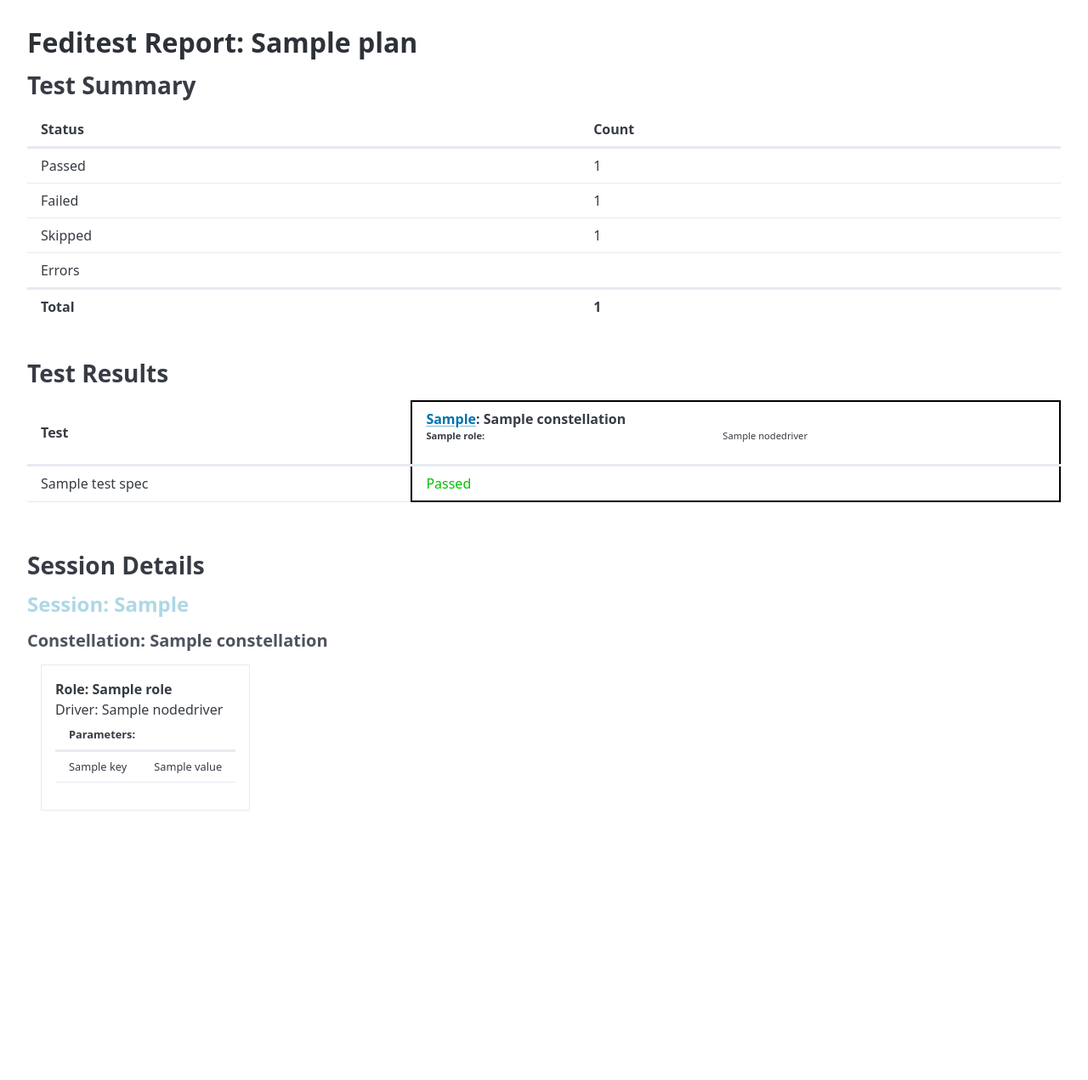
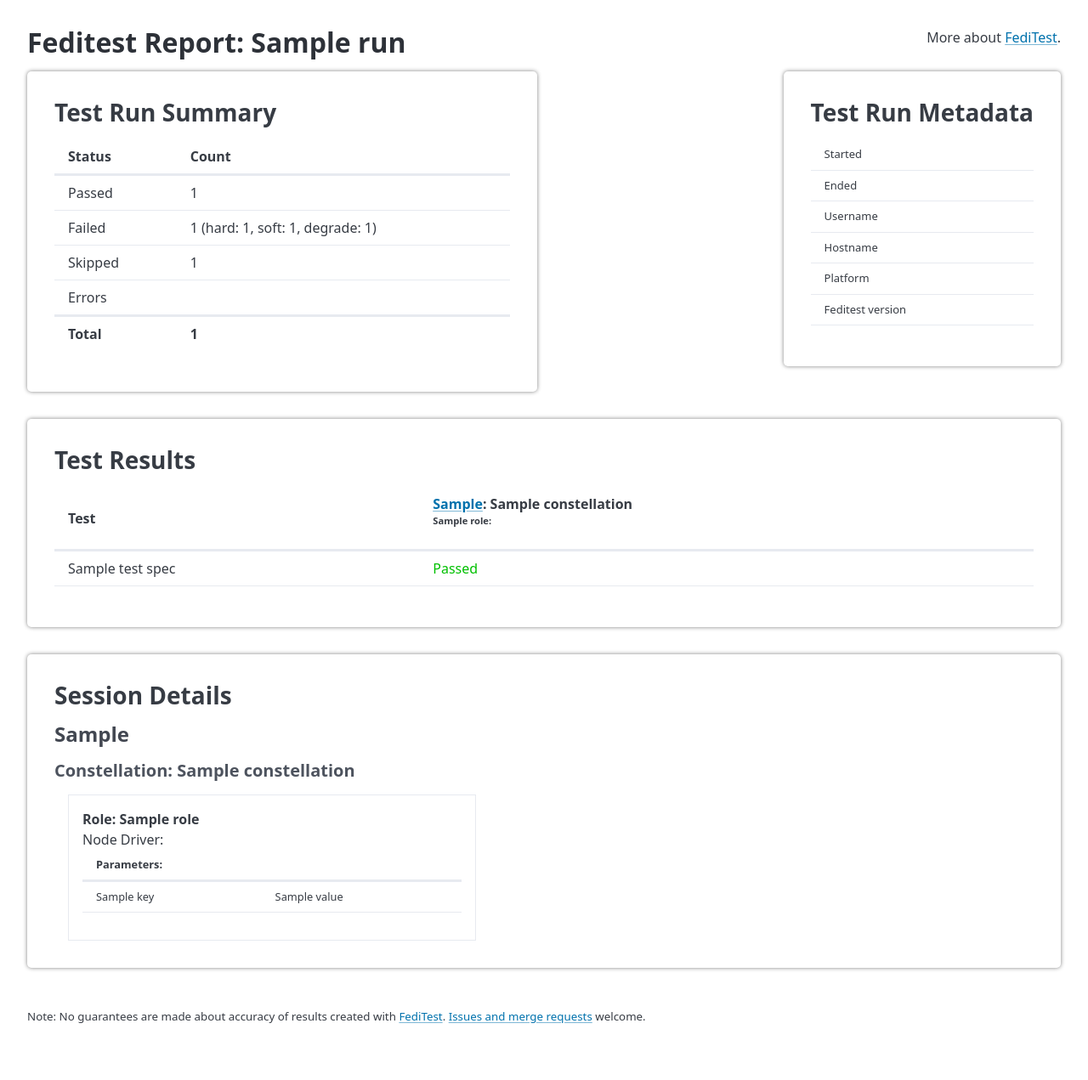
Before and after one commit to fediverse-devnet/feditest, a Python web app: template src/feditest/templates/report-standalone.jinja2 in a window 1280 px wide. Shown: the whole page at 85% size. Before the commit the page ends 954 px from the top, so only its background shows below. Run offline with Jinja, Linux system fonts and the light colour scheme; the template is opened without the code that fills it: most values are stand-ins (such as "Sample title", 1, 10 or a date in 2020); lists and menus that the app fills with data are empty; some libraries are stand-ins or nearby versions.

Commit message:
Minor linting improvements Improve HTML output per #90, #91 Add failure categories in HTML test output Bit of CSS layout messing Better labels in HTML Add links to feditest.org and add disclaimer to generated HTML

```diff
--- /dev/null
+++ b/src/feditest/templates/footer.jinja2
@@ -0,0 +1,4 @@
+    <footer>
+        <p>Note: No guarantees are made about accuracy of results created with <a href="https://feditest.org/">FediTest</a>.
+           <a href="https://github.com/fediverse-devnet/feditest/">Issues and merge requests</a> welcome.</p>
+    </footer>
--- a/src/feditest/templates/metadata.jinja2
+++ b/src/feditest/templates/metadata.jinja2
@@ -1,18 +1,16 @@
-<div class="metadata">
+<div class="feditest metadata">
     <table>
-        {# <thead>
+        <tbody>
+            {% for key in ['started', 'ended', 'username', 'hostname', 'platform'] -%}
             <tr>
-                <th>Name</th>
-                <th>Value</th>
-            </tr>
-        </thead> #}
-        <tbody>
-            {% for key, value in metadata.items() -%}
-            <tr>
-                <td>{{ key }}</td>
-                <td>{{ value }}</td>
+                <th>{{ key.capitalize() }}</th>
+                <td>{{ getattr(run, key) }}</td>
             </tr>
             {%- endfor %}
+            <tr>
+                <th>Feditest&nbsp;version</th>
+                <td>{{ getattr(run, 'feditest_version') }}</td>
+            </tr>
         </tbody>
     </table>
 </div>
--- a/src/feditest/templates/report-standalone.jinja2
+++ b/src/feditest/templates/report-standalone.jinja2
@@ -11,142 +11,182 @@
     <style>
         :root {
             --pico-font-size: 100%;
+            --feditest-color-passed: #00c000;
+            --feditest-color-failed: #c00000;
         }
 
         body {
             padding: 2rem;
         }
 
-        div.session {
+        footer {
+            font-size: smaller;
+        }
+
+        div.feditest.module {
+            border-radius: 5px;
+            box-shadow: 0px 0px 5px #808080;
+            margin: 0 0 2rem 0;
+            padding: 2rem;
+        }
+
+        div.feditest.module.summary {
+            max-width: 600px;
+        }
+
+        div.feditest.about {
+            float: right;
+        }
+
+        div.feditest.module.metadata {
+            float: right;
+            max-width: 450px;
+            font-size: small;
+        }
+
+        div.feditest.module.metadata td {
+                color: var(--pico-muted-color);
+        }
+
+        div.feditest.session {
             margin-bottom: 2rem;
         }
 
-        div.session > h3 {
+        div.feditest.session > h3 {
             font-weight: bold;
             color: lightblue;
         }
 
-        div.session > h3::before {
+        div.feditest.session > h3::before {
             content: "Session: ";
         }
 
-        div.constellation > h4::before {
+        .feditest div.constellation > h4::before {
             content: "Constellation: ";
         }
 
-        div.roles {
+        .feditest div.roles {
             display: flex;
             gap: 1rem;
             margin-left: 1rem;
         }
 
-        div.role {
+        .feditest div.role {
+            width: 30rem;
             border: 1px solid;
             padding: 1rem;
             border-color: var(--pico-table-border-color);
         }
 
-        div.role > div.name {
+        .feditest div.role > div.name {
             font-weight: bold;
 
         }
 
-        div.role > div.name::before {
+        .feditest div.role > div.name::before {
             content: "Role: ";
         }
 
-        div.role > div.driver::before {
-            content: "Driver: ";
+        .feditest div.role > div.driver::before {
+            content: "Node Driver: ";
         }
 
-        div.tests {
+        div.tests.feditest {
             overflow: auto;
             position: relative;
         }
-        div.tests div.roles dd {
+        div.tests.feditest div.roles dd {
             font-weight: normal;
         }
 
-        .role > table.parameters {
+        .feditest .role > table.parameters {
             font-size: 0.8rem;
         }
 
-        dl.roles {
+        .feditest dl.roles {
             display: grid;
             grid-template-columns: auto auto;
             font-size: 70%;
         }
 
-        dl.roles dt::after {
+        .feditest dl.roles dt::after {
             content: ": ";
         }
 
-        dl.roles dd {
+        .feditest dl.roles dd {
             margin-left: 0;
             font-weight: normal;
         }
 
-        table.tests {
+        .feditest table.tests {
             overflow: scroll;
             border-collapse: collapse;
         }
 
-        table.tests td:first-child,
-        table.tests th:first-child {
-                position: sticky;
+        .feditest table.tests td:first-child,
+        .feditest table.tests th:first-child {
+            position: sticky;
             left: 0;
         }
 
-        table.tests col.session {
-            border: 2px solid black;
+        .feditest table.tests col.session {
+            border: 2px solid var(--pico-contast);
         }
 
-        td.status input {
+        .feditest td.status input {
             display: none;
         }
 
-        pre.details {
+        .feditest pre.details {
             display: none;
             padding: 0.2rem;
         }
 
-        input:checked + pre.details {
+        .feditest input:checked + pre.details {
             display: block;
         }
 
-        td.status.passed {
-            color: #00c000;
+        .feditest td.status.passed {
+            color: var(--feditest-color-passed);
         }
 
-        td.status.failed {
-            color: #c00000;
+        .feditest td.status.failed {
+            color: var(--feditest-color-failed);
         }
 
-        td.status label {
+        .feditest td.status label {
             color: inherit;
         }
 
-        td.status label::after {
+        .feditest td.status label::after {
             content: " ▼";
-            color: #000;
+            color: inherit;
         }
-
-        td.status label::after {
-            content: " ▼";
-            color: #000;
-        }
-
     </style>
 </head>
 <body>
-    <h1>Feditest Report: {{ run.plan }}</h1>
-    <h2>Test Summary</h2>
+    <div class="feditest about">
+        <p>More about <a href="https://feditest.org/">FediTest</a>.</p>
+    </div>
+    <h1>Feditest Report: {{ run }}</h1>
+    <div class="feditest module metadata">
+        <h2>Test Run Metadata</h2>
+{%  include "metadata.jinja2" %}
+    </div>
+    <div class="feditest module summary">
+        <h2>Test Run Summary</h2>
 {%  include "test_summary.jinja2" %}
+    </div>
+    <div class="feditest module results">
 {%  with session_links=true %}
-    <h2>Test Results</h2>
+        <h2>Test Results</h2>
 {%      include "test_matrix.jinja2" %}
 {%   endwith %}
-    <h2>Session Details</h2>
+    </div>
+    <div class="feditest module session-details">
+        <h2>Session Details</h2>
 {%   include "session_details.jinja2" %}
+    </div>
+{%   include "footer.jinja2" %}
 </body>
 </html>
--- a/src/feditest/templates/session_details.jinja2
+++ b/src/feditest/templates/session_details.jinja2
@@ -1,5 +1,5 @@
 
-    <div class="sessions">
+    <div class="feditest sessions">
 {%- for run_session in run.sessions %}
         <div class="session" id="{{ remove_white(run_session) }}">
             <h3 class="session">{{ run_session }}</h3>
@@ -13,7 +13,7 @@
 {%-     for role in constellation.roles %}
                     <div class="role">
                         <div class="name">{{ role.name }}</div>
-                        <div class="driver">{{ role.nodedriver }}</div>
+                        <div class="driver">{{ local_name_with_tooltip(role.nodedriver) }}</div>
 {%-         if role.parameters %}
                         <table class="parameters">
                             <thead>
--- a/src/feditest/templates/test_matrix.jinja2
+++ b/src/feditest/templates/test_matrix.jinja2
@@ -1,5 +1,5 @@
 
-    <div class="tests">
+    <div class="feditest tests">
         <table class="tests">
             <colgroup>
                 <col>
@@ -27,7 +27,7 @@
                         <dl class="roles">
 {%-     for role in constellation.roles %}
                             <dt>{{ role.name }}</dt>
-                            <dd>{{ role.nodedriver }}</dd>
+                            <dd>{{ local_name_with_tooltip(role.nodedriver) }}</dd>
 {%-     endfor %}
                         </dl>
                     </th>
--- a/src/feditest/templates/test_summary.jinja2
+++ b/src/feditest/templates/test_summary.jinja2
@@ -1,4 +1,4 @@
-    <table class="summary">
+    <table class="feditest summary">
        <thead>
             <tr>
                 <th>Status</th>
@@ -7,25 +7,25 @@
         </thead>
         <tbody>
             <tr>
-                <td>Passed</td>
+                <th>Passed</th>
                 <td>{{ summary.n_passed }}</td>
             </tr>
             <tr>
-                <td>Failed</td>
-                <td>{{ summary.n_failed }}</td>
+                <th>Failed</th>
+                <td>{{ summary.n_failed }} (hard: {{ summary.n_hard_failed }}, soft: {{ summary.n_soft_failed }}, degrade: {{ summary.n_degrade_failed }})</td>
             </tr>
             <tr>
-                <td>Skipped</td>
+                <th>Skipped</th>
                 <td>{{ summary.n_skipped }}</td>
             </tr>
             <tr>
-                <td>Errors</td>
+                <th>Errors</th>
                 <td>{{ summary.n_errored }}</td>
             </tr>
         </tbody>
         <tfoot>
             <tr>
-                <td>Total</td>
+                <th>Total</th>
                 <td>{{ summary.n_total }}</td>
             </tr>
         </tfoot>
--- a/src/feditest/testruncontroller.py
+++ b/src/feditest/testruncontroller.py
@@ -100,7 +100,7 @@ class InteractiveTestRunController(TestRunController):
                 parsed = int(answer)
                 if parsed >= 0:
                     return parsed
-            except ValueError as e:
+            except ValueError:
                 pass
             print('Command not recognized, try again.')
 
@@ -128,7 +128,7 @@ class InteractiveTestRunController(TestRunController):
                 parsed = int(answer)
                 if parsed >= 0:
                     return parsed
-            except ValueError as e:
+            except ValueError:
                 pass
             print('Command not recognized, try again.')
 
@@ -158,7 +158,7 @@ class InteractiveTestRunController(TestRunController):
                 parsed = int(answer)
                 if parsed >= 0:
                     return parsed
-            except ValueError as e:
+            except ValueError:
                 pass
             print('Command not recognized, try again.')
 
```
Also changed, not shown: src/feditest/testruntranscript.py (+7 -3 lines).
